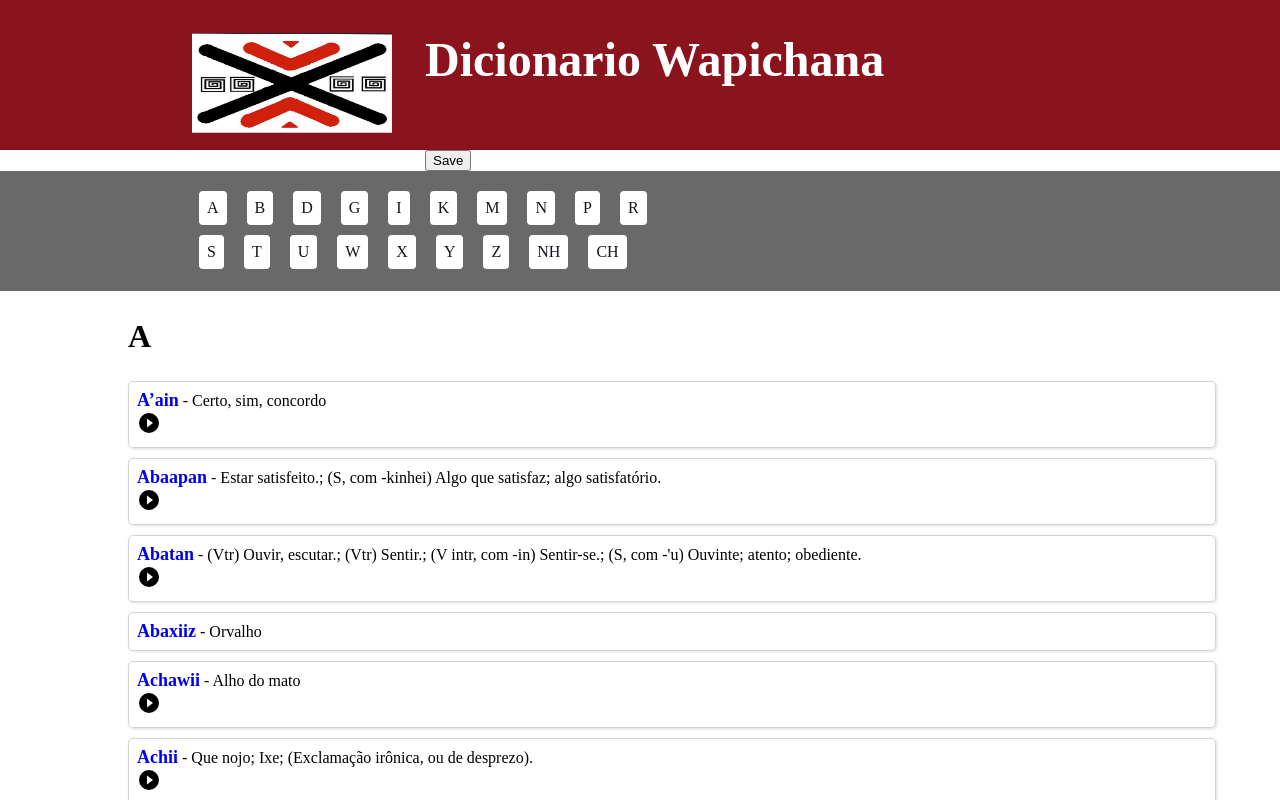
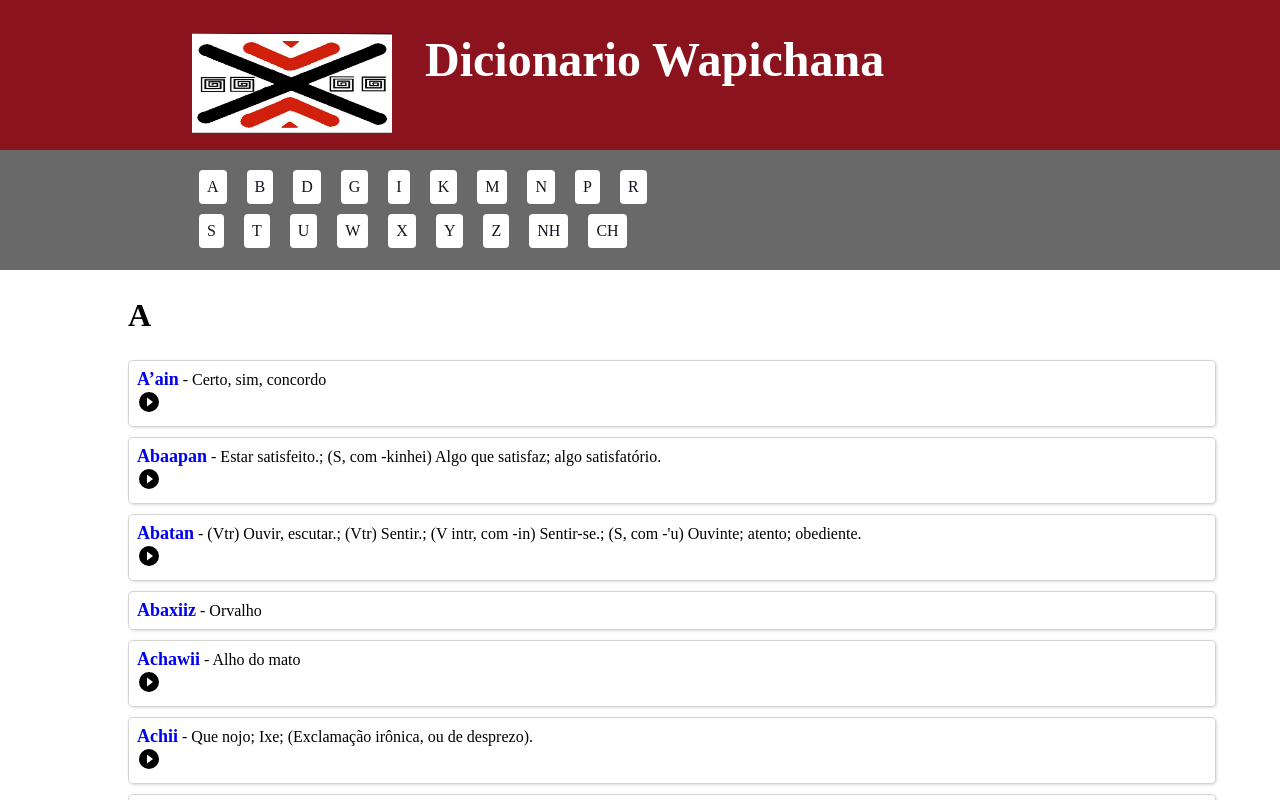
Before and after one commit to geocarlos/wapichana-dictionary-for-aws, a React (Create React App) app: page / in a window 1280 px wide. Shown: the top 800 px of the page. Built offline with nearby package versions, Linux system fonts and the light colour scheme.

Commit message:
Remove button

```diff
--- a/src/containers/Main.jsx
+++ b/src/containers/Main.jsx
@@ -25,22 +25,10 @@ const Main = () => {
 		setAudioList(_list);
 	}
 
-	const save = () => {
-		console.log(JSON.stringify(audioList.map(a => (a || {}).number || null), null, 2))
-		fetch('http://localhost:3003/save', {
-			headers: {
-				'Content-Type': 'application/json',
-			},
-			method: 'POST',
-			body: JSON.stringify(audioList.map(a => (a || {}).number || null), null, 2)
-		})
-	}
-
 	return (
 		<main>
 			<Header />
 			<AppContext.Provider value={{ wordList, audioList, moveAudio, deleteAudio }}>
-				<button onClick={save}>Save</button>
 				<Router>
 					<LetterNav setLetter={setLetter} />
 					<Switch>
```
